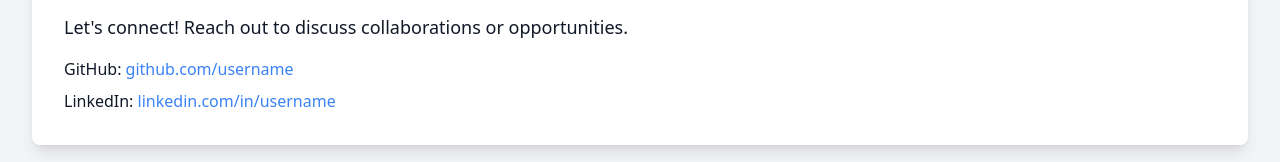
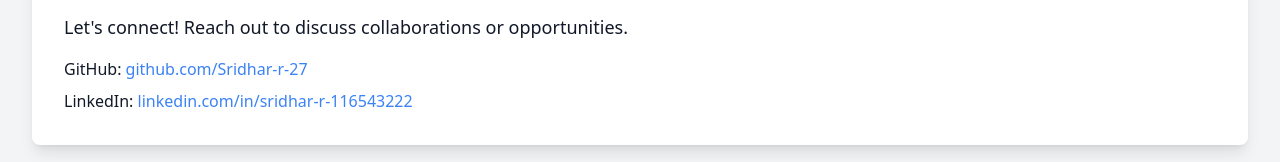
Before and after one commit to Sridhar-r-27/Sridhar-r-27.github.io, a plain HTML site: page index.html in a window 1280 px wide. Shown: the part 829-991 px from the top of the page. Drawn offline with nearby package versions, Linux system fonts and the light colour scheme.

Commit message:
Update index.html

```diff
--- a/index.html
+++ b/index.html
@@ -99,8 +99,8 @@
       <h2 class="text-3xl font-semibold mb-4 text-blue-600 dark:text-blue-400">Contact</h2>
       <p class="text-lg">Let's connect! Reach out to discuss collaborations or opportunities.</p>
       <ul class="mt-4 space-y-2">
-        <li>GitHub: <a href="https://https://github.com/Sridhar-r-27" class="text-blue-500 dark:text-blue-400 hover:underline">github.com/username</a></li>
-        <li>LinkedIn: <a href="https://www.linkedin.com/in/sridhar-r-116543222/" class="text-blue-500 dark:text-blue-400 hover:underline">linkedin.com/in/username</a></li>
+        <li>GitHub: <a href="https://https://github.com/Sridhar-r-27" class="text-blue-500 dark:text-blue-400 hover:underline">github.com/Sridhar-r-27</a></li>
+        <li>LinkedIn: <a href="https://www.linkedin.com/in/sridhar-r-116543222/" class="text-blue-500 dark:text-blue-400 hover:underline">linkedin.com/in/sridhar-r-116543222</a></li>
       </ul>
     </section>
   </main>
```
